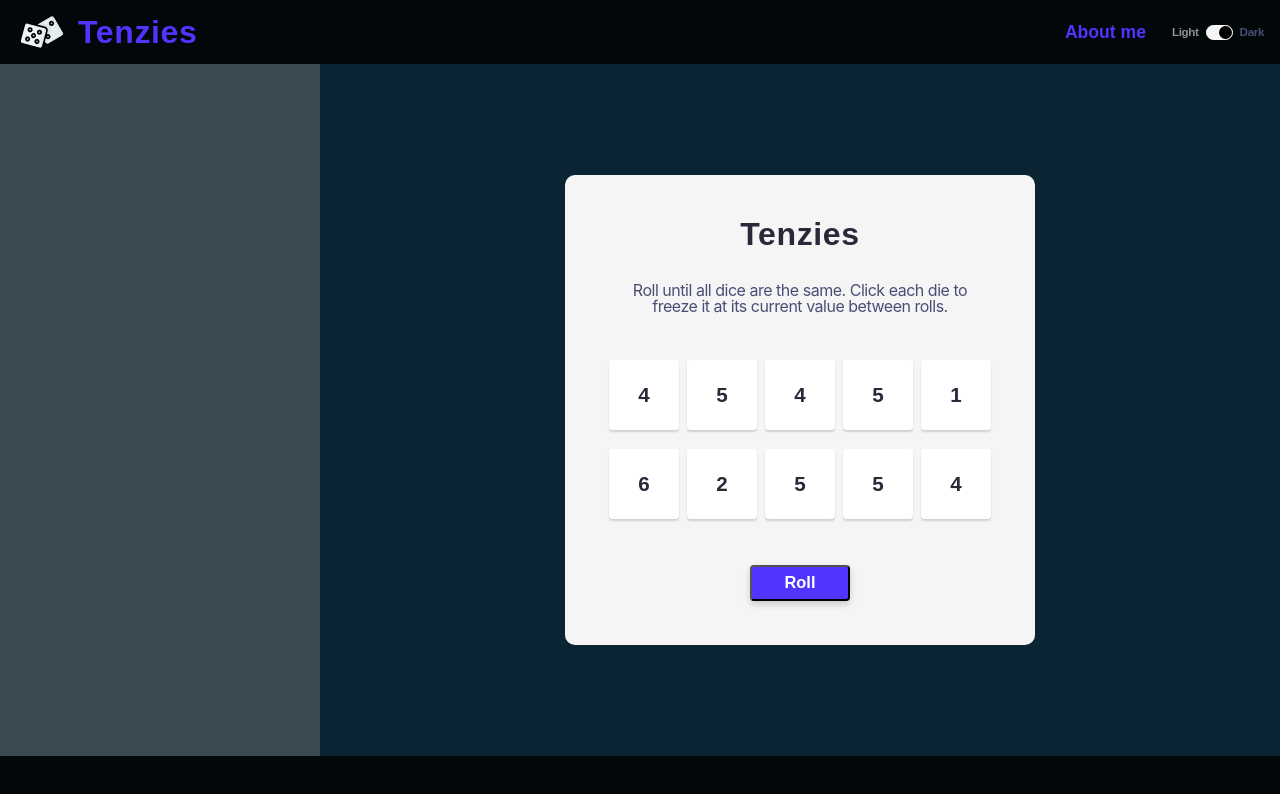
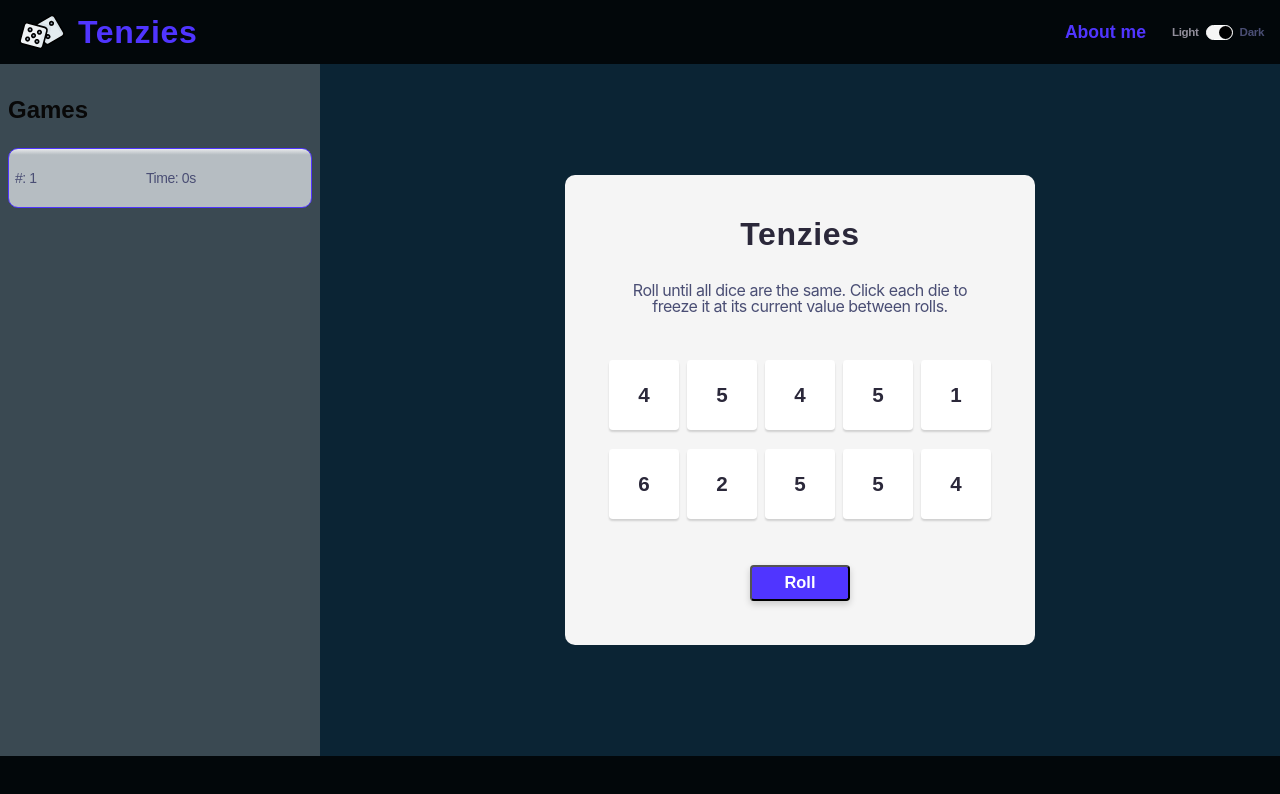
Before and after one commit to codeludo/Tenzies-dice-game, a React (Vite) app: page / in a window 1280 px wide. Both pictures are taken after a click on the button "Play". Shown: the top 794 px of the page. Built offline with nearby package versions, Linux system fonts and the light colour scheme.

Commit message:
aside game card

```diff
--- a/src/components/Sidebar.jsx
+++ b/src/components/Sidebar.jsx
@@ -1,12 +1,22 @@
-import React from "react";
-import '../styles/Sidebar.css'
+import React from "react"
+import "../styles/Sidebar.css"
 
-export default function Sidebar() {
-
+export default function Sidebar(props) {
+	const items = props.games.map((game, index) => {
+        return (
+            <div className="game-item">
+                        <p>#: {index+1}</p>
+                        <p>Time: {game.info.timeStamp}s</p>
+                    </div>
+        )
+    })
 	return (
 		<aside>
 			<div className="aside-content">
-
+				<h2 className="sidebar-title">Games</h2>
+				<div className="game-items">
+					{items}
+				</div>
 			</div>
 		</aside>
 	)
--- a/src/styles/Sidebar.css
+++ b/src/styles/Sidebar.css
@@ -1,8 +1,46 @@
 aside {
     grid-area: a;
-    background-color: #3A4952;
+    background: #3A4952;
+}
+
+aside, h2 {
+    color: #080808;
 }
 
 .aside-content {
+    padding: 8px;
+}
+
+.game-items {
+    display: flex;
+    flex-direction: column;
+    gap: 6px;
+}
+.game-item {
+    height: 48px;
+    border: 1px solid #5035ff;
+    border-radius: 10px;
+    background: linear-gradient(0deg, #B6BDC2 90%, #E7E9EB);
+    padding: 2px 6px;
+    display: flex;
+    flex-direction: row;
+    flex: 1 1 60px;
+    align-items: center;
+    justify-content: space-evenly;
 
 }
+
+
+.game-item p {
+    margin: 0;
+    font-family: 'Karla', sans-serif;
+    font-size: 14px;
+}
+
+.game-item p:nth-child(1) {
+    margin-right: auto;
+}
+
+.game-item p:nth-child(2) {
+    margin-right: auto;
+}
```
Lines whose indentation alone changed are shown as unchanged.
